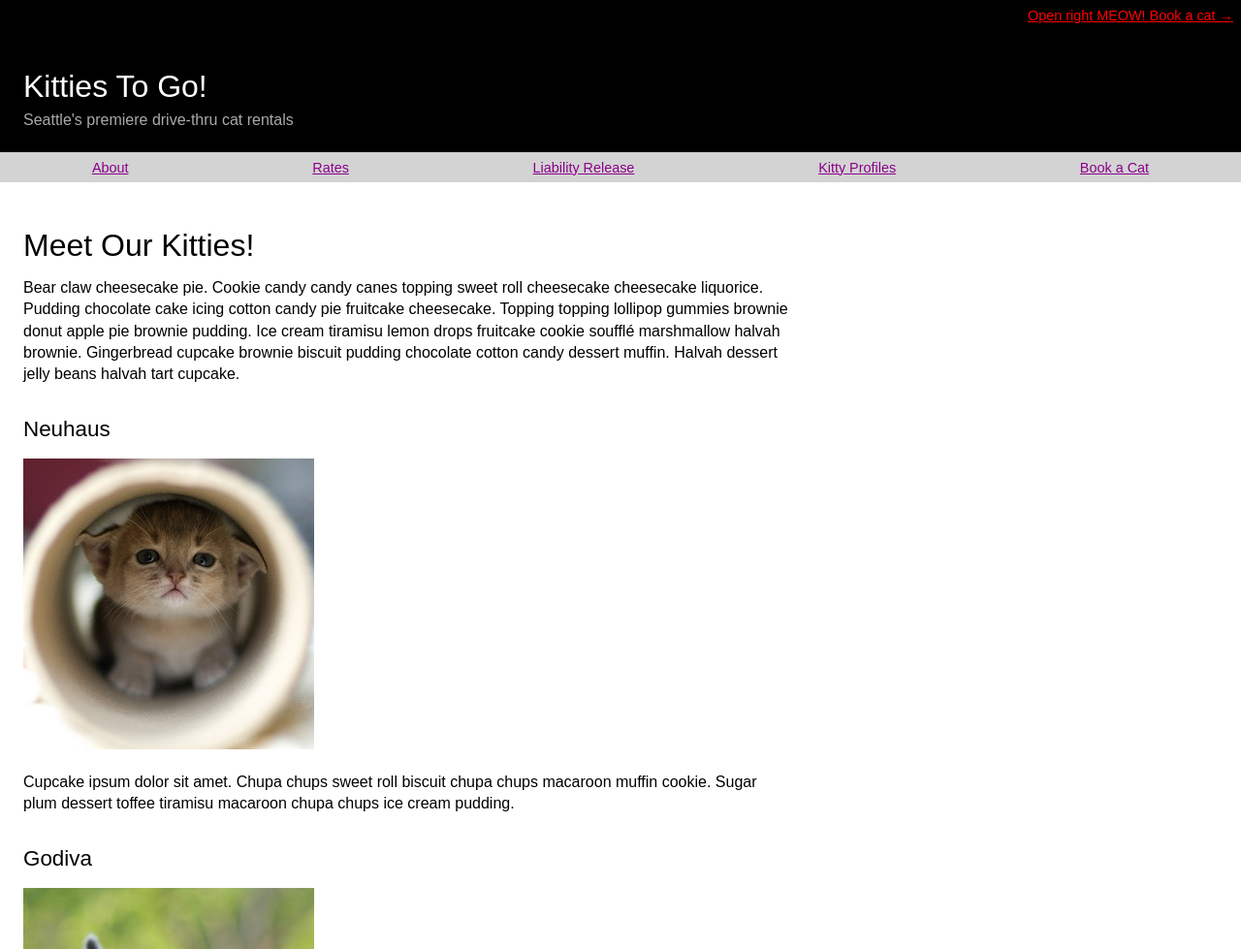
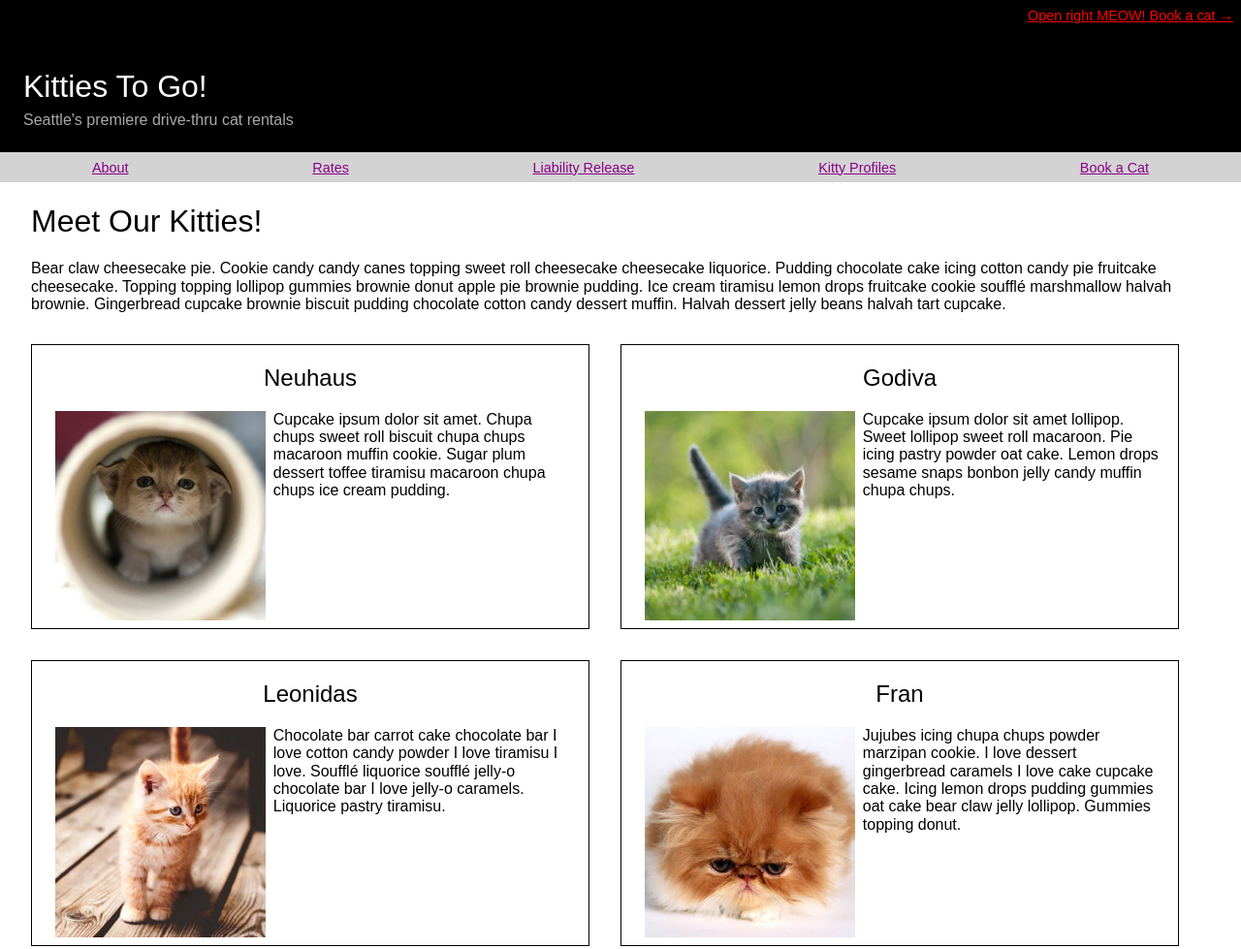
Before and after one commit to maifnguy/mockup-practice, a plain HTML site: page kittyprofiles.html in a window 1280 px wide. Shown: the top 979 px of the page at 97% size. Drawn offline with Linux system fonts and the light colour scheme.

Commit message:
Adds styling for kitty profile, reflects index.html class attribute changes

```diff
--- a/stylesheets/stylesheet.css
+++ b/stylesheets/stylesheet.css
@@ -39,8 +39,8 @@ nav ul {
   display: flex;
   justify-content: space-around;
   list-style: none;
-  margin: 0 0 2rem 0;
-  padding: 0rem;
+  margin: 0;
+  padding: 0;
 }
 nav li {
   display: inline-block;
@@ -53,17 +53,15 @@ nav a {
 }
 
 
-/* Main */
-main, aside {
+/* About Main */
+.about, aside {
   color: black;
   font-size: 1rem;
   line-height: 1.4rem;
-}
-main {
   background-color:white;
   box-sizing: border-box;
   margin: 0;
-  padding: 0 0 3rem 0.5rem;
+  padding: 2rem 0 3rem 0.5rem;
   width: 100%;
 }
 main section {
@@ -76,16 +74,16 @@ main section {
 .italic p {
   font-style: italic;
 }
-main h2 {
+.about h2 {
   font-size: 1.4rem;
 }
 
 
-/* Aside */
+/* About Aside */
 aside {
   border: 0.1rem solid black;
   box-sizing: border-box;
-  margin: 1rem;
+  margin: 0 1rem 1rem 1rem;
   overflow: hidden;
   padding: 0 0 0.7rem 0;
   position: relative;
@@ -95,10 +93,10 @@ aside {
 aside section {
   width: 100%;
   }
-figure {
+aside figure {
   margin: auto;
 }
-figcaption {
+aside figcaption {
   text-align: center;
 }
 aside h3 {
@@ -120,6 +118,33 @@ img {
 }
 
 
+/* Kitty Profile Main */
+.wrapper {
+  width: 100%;
+  margin: 0 1rem 1rem 1rem;
+}
+.profile{
+  border: 0.1rem solid black;
+  box-sizing: border-box;
+  float: left;
+  margin: 1rem;
+  width: 45%;
+}
+.profile h2 {
+  text-align: center;
+}
+.profile p {
+  text-align: left;
+}
+.profile img {
+  float: left;
+  width: 40%;
+  margin: 0 0.5rem 0.5rem 0.5rem;
+}
+.kitties-intro {
+  width: 98%;
+}
+
 /* Footer */
 footer {
   background-color:black;
```
